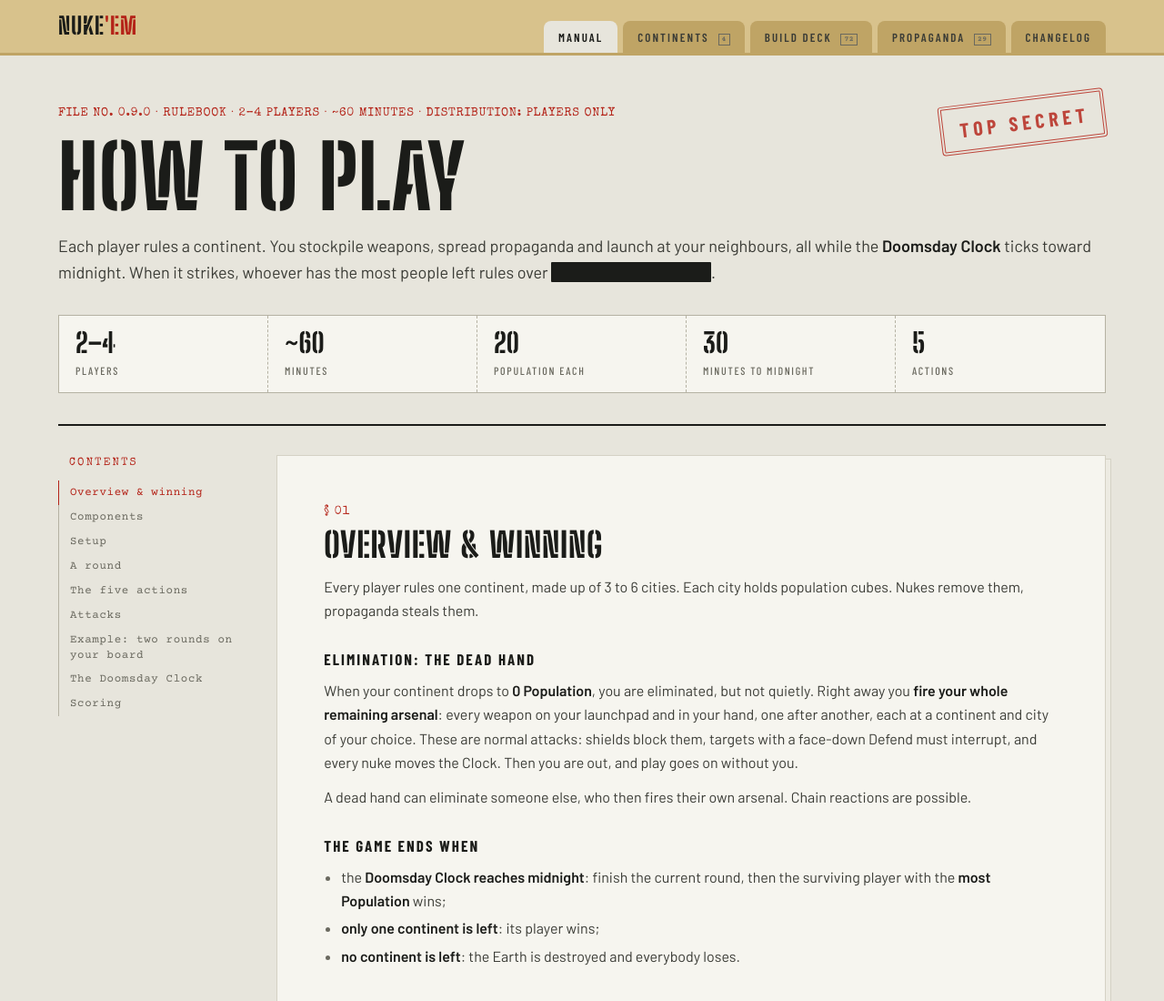
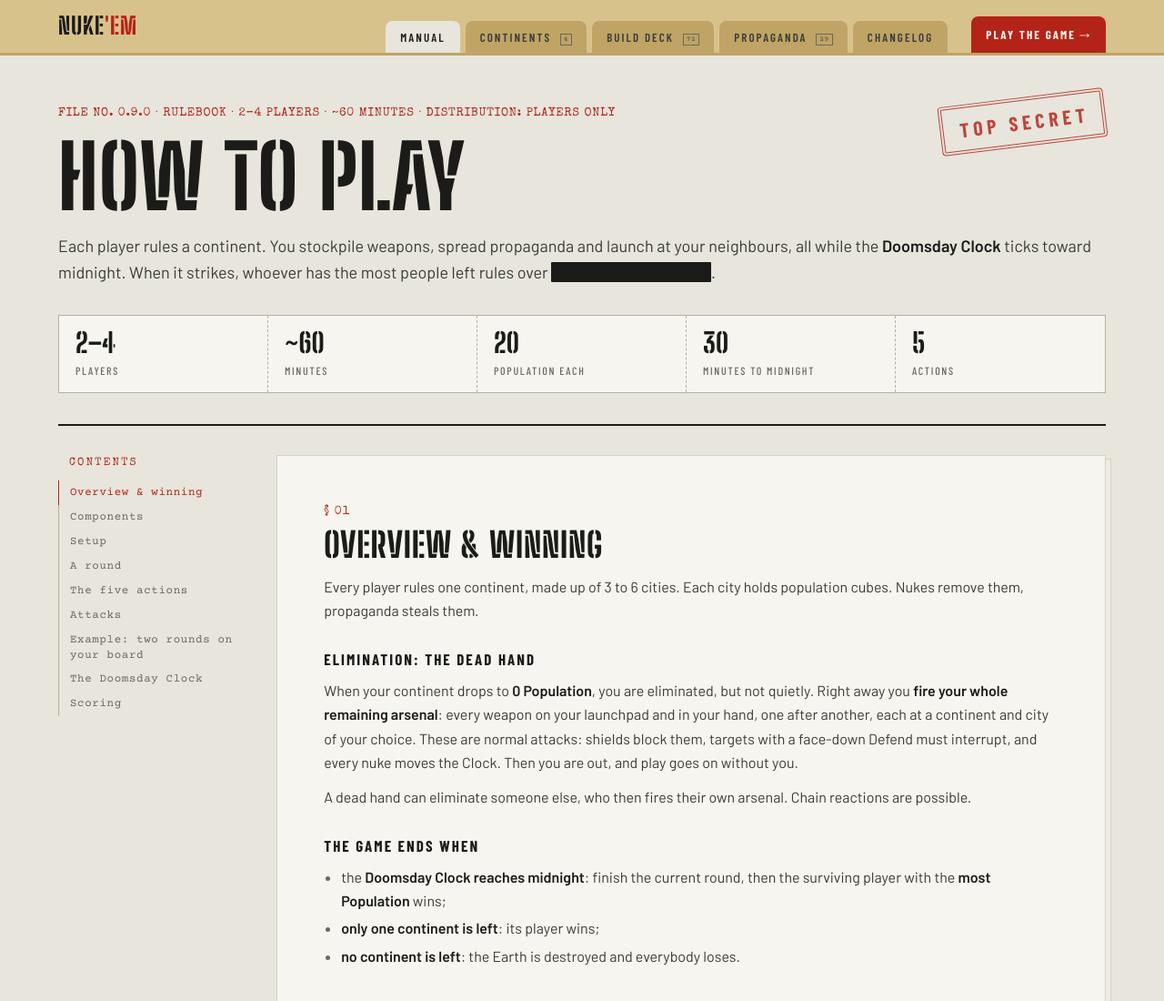
Before and after one commit to Abandoned-Digital/Nuke-Em, a plain HTML site: page index.html in a window 1280 px wide. Shown: the top 1100 px of the page at 91% size. Drawn offline with nearby package versions, Linux system fonts and the light colour scheme.

Commit message:
Manual: link to the playable game
A "Play the game" tab at the end of the manual's tab bar, pointing to /play/.

Co-Authored-By: Claude Opus 5.5 <noreply@anthropic.com>

```diff
--- a/index.html
+++ b/index.html
@@ -333,6 +333,11 @@
   .rel .vt{font-family:var(--type);letter-spacing:.04em}
   .soon,.ghost div{color:var(--ink-faint)}
   footer{font-family:var(--type);color:var(--ink-faint)}
+  /* link to the playable game: a red file tab at the end of the rail */
+  .playlink{font-family:var(--label);font-weight:700;font-size:13px;letter-spacing:.16em;text-transform:uppercase;text-decoration:none;
+    background:var(--accent);color:var(--panel);border-radius:8px 8px 0 0;padding:10px 16px 9px;margin-top:8px;align-self:flex-end;white-space:nowrap}
+  .playlink:hover{background:var(--ink)}
+  .playlink:focus-visible{outline:2px solid var(--ink);outline-offset:2px}
   @media (prefers-reduced-motion:reduce){.redact{transition:none}}
 </style>
 
@@ -346,6 +351,7 @@
       <button class="vtab" role="tab" id="t-propaganda" aria-controls="v-propaganda" aria-selected="false">Propaganda <u id="tp-n">&mdash;</u></button>
       <button class="vtab" role="tab" id="t-changelog" aria-controls="v-changelog" aria-selected="false">Changelog</button>
     </nav>
+    <a class="playlink" href="https://abandoned-digital.github.io/Nuke-Em/play/">Play the game &rarr;</a>
   </div>
 </div>
 
```
